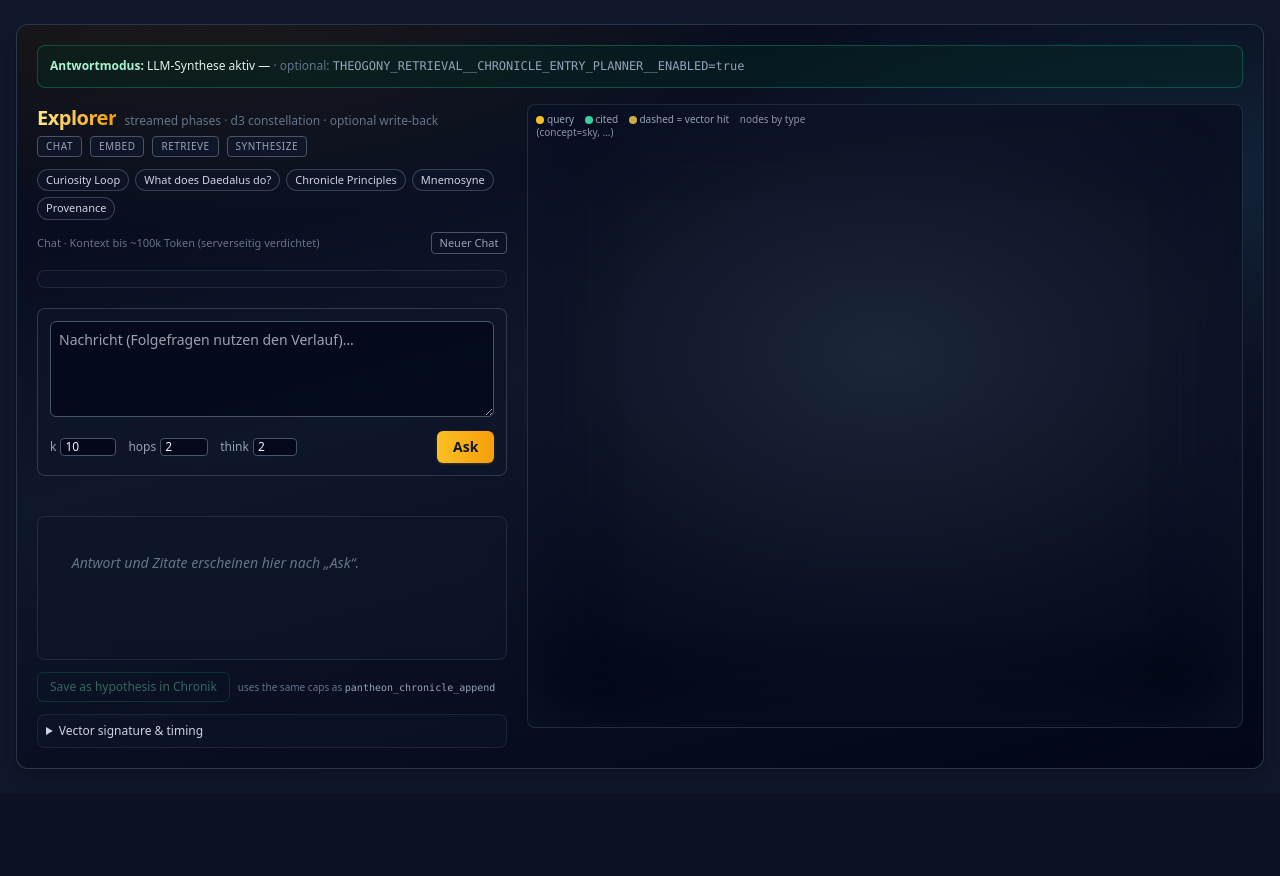
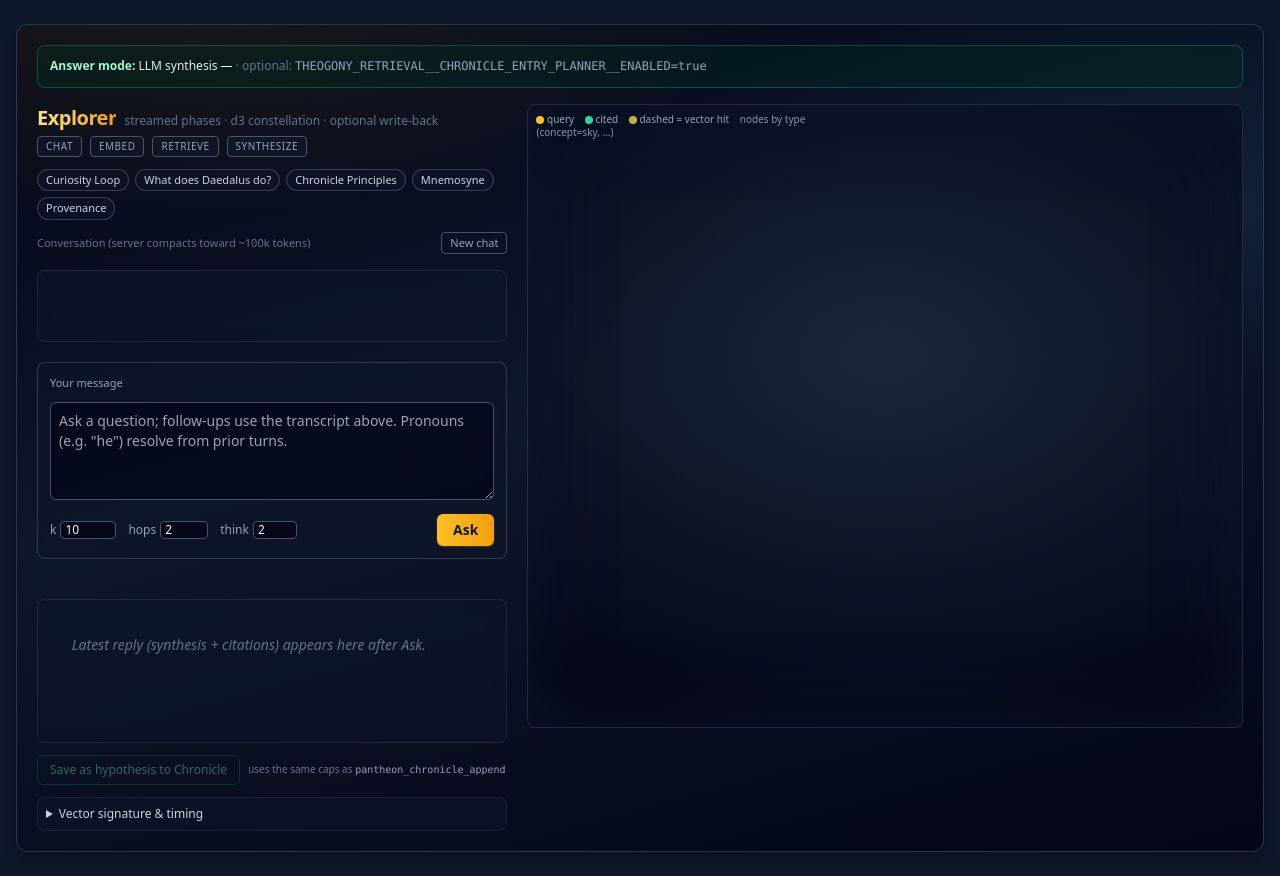
Before and after one commit to theogony-project/theogony, a Python web app: template src/theogony/cockpit/templates/explorer.html in a window 1280 px wide. Shown: the part 45-921 px from the top of the page. Before the commit the page ends 814 px from the top, so only its background shows below. Run offline with Jinja, Linux system fonts and the light colour scheme; the template is opened without the code that fills it, so the values that code supplies are empty; some libraries are stand-ins or nearby versions.

Commit message:
fix: Explorer follow-up retrieval uses chat context; English UI
Why: pronouns in follow-ups were only passed to synthesis; embed and
chronicle entry planner still used the bare utterance, so seeds missed
the referent. compose_query_for_retrieval folds prior chat into the
retrieval string. Explorer templates/JS and the answer ribbon are
English. Synthesis prompt nudges pronoun resolution when chat context
is present.

Made-with: Cursor

```diff
--- a/src/theogony/cockpit/explorer.py
+++ b/src/theogony/cockpit/explorer.py
@@ -273,6 +273,7 @@ async def run_explorer_query(
             hops=hops_eff,
             thinking_max=thinking_eff,
             synthesis_conversation_context=chat_block,
+            retrieval_query_expansion=chat_block,
         )
     except Exception as exc:  # pragma: no cover - surfaced to UI
         log.exception("explorer ask failed")
--- a/src/theogony/cockpit/static/js/explorer.js
+++ b/src/theogony/cockpit/static/js/explorer.js
@@ -87,7 +87,7 @@
           : "border-slate-600/50 bg-slate-900/60 text-slate-200 mr-4");
       const lab = document.createElement("div");
       lab.className = "text-[9px] uppercase tracking-wider text-slate-500 mb-0.5";
-      lab.textContent = isUser ? "Du" : "Chronik";
+      lab.textContent = isUser ? "You" : "Chronicle";
       const body = document.createElement("div");
       body.className = "whitespace-pre-wrap break-words leading-snug";
       body.textContent = t.content || "";
@@ -106,7 +106,7 @@
     lastPayload = null;
     if (answerEl) {
       answerEl.innerHTML =
-        '<span class="text-slate-500 italic">Neuer Chat — stelle die erste Frage.</span>';
+        '<span class="text-slate-500 italic">New chat — ask your first question.</span>';
     }
   }
 
@@ -355,7 +355,7 @@
 
   function renderAnswerProse(text) {
     if (!text) {
-      return "<span class='text-slate-500 italic'>(kein Antworttext)</span>";
+      return "<span class='text-slate-500 italic'>(no answer text)</span>";
     }
     const lines = text.split("\n");
     const html = lines
@@ -395,7 +395,7 @@
       })
       .join("");
     return `<div class="mt-3 pt-2 border-t border-slate-700/50">
-              <div class="text-[10px] uppercase tracking-wider text-slate-500 mb-1.5">Zitate</div>
+              <div class="text-[10px] uppercase tracking-wider text-slate-500 mb-1.5">Citations</div>
               <div class="flex flex-wrap gap-1.5">${chips}</div>
             </div>`;
   }
@@ -410,26 +410,26 @@
         retrieval.thinking_max != null && retrieval.thinking_max !== undefined
           ? retrieval.thinking_max
           : "?";
-      body = `Knoten pro Hop: ${nph.join(" → ")} · think≤${tm0}`;
+      body = `Nodes per hop: ${nph.join(" → ")} · think≤${tm0}`;
     } else {
       const stratNote =
         strat === "fixed_depth"
-          ? `Bei <code class="text-slate-400">fixed_depth</code> enthält der Report keine Liste „Knoten pro Hop“.`
-          : "Der Report liefert hier keine „Knoten pro Hop“-Liste.";
+          ? `With <code class="text-slate-400">fixed_depth</code> the report does not include a per-hop node list.`
+          : "No per-hop node list in this report.";
       const tm =
         retrieval.thinking_max != null && retrieval.thinking_max !== undefined
           ? retrieval.thinking_max
           : "?";
       body =
-        `Abruf-Parameter: maximal <strong>${hops}</strong> Hop(s), bis zu <strong>${tm}</strong> zusätzliche Denk-Runde(n) nach der ersten Synthese, Strategie <code class="text-slate-400">${strat}</code>. ` +
+        `Retrieval: up to <strong>${hops}</strong> hop(s), up to <strong>${tm}</strong> extra thinking round(s) after the first synthesis, strategy <code class="text-slate-400">${strat}</code>. ` +
         `${stratNote} ` +
-        `Die Zahl <strong>${hops}</strong> begrenzt die Suchtiefe im Store; der d3-Graph zeigt keine getrennte Schicht pro Hop-Stufe, sondern die Konstellation insgesamt.`;
+        `The hop count bounds graph depth in the store; the d3 view shows the merged constellation, not one ring per hop.`;
       const hn = Number(hops);
       if (Number.isFinite(hn) && hn > 1) {
         body += `<br><span class="text-slate-500 mt-1 inline-block">` +
-          `<strong>Grafik:</strong> Gestrichelte Linien = nur vom <strong>Query</strong> zu Treffern (eine Stern-Schicht). ` +
-          `Weitere Hops laufen im Substrat über <em>Kanten zwischen</em> Knoten; wenn die Konstellation <strong>0</strong> Graph-Kanten hat, ` +
-          `gibt es keinen zweiten sichtbaren „Hop-Ring“ — die Knoten liegen trotzdem im <strong>${hn}</strong>-Hop-Budget gefunden worden.</span>`;
+          `<strong>Graph:</strong> dashed links are only from the <strong>query</strong> to hits (one star layer). ` +
+          `Further hops use <em>edges between</em> nodes below; if the constellation has <strong>0</strong> graph edges, ` +
+          `you will not see a second “hop ring”, but nodes were still found within the <strong>${hn}</strong>-hop budget.</span>`;
       }
     }
     return `<div class="text-slate-400 text-xs mb-2 border-l-2 border-sky-600/55 pl-2 leading-snug">${body}</div>`;
@@ -453,12 +453,12 @@
     const isOffline = meta.mode === "offline_citations" || meta.stub_llm === true;
     const banner = isOffline
       ? `<div class="mb-2 rounded border border-sky-600/40 bg-sky-950/35 px-2 py-1.5 text-xs text-sky-100/95 leading-snug">
-           <strong>Offline-Antwort</strong> — Zitate sind echte Vektor-Treffer im Chronik-Seed.
-           Für Claude-Synthese: <code class="text-sky-200/90">ANTHROPIC_API_KEY</code> setzen und
-           <code class="text-sky-200/90">theogony cockpit serve</code> oder <code class="text-sky-200/90">theogony serve</code> neu starten.
+           <strong>Offline answer</strong> — citations are real vector hits from the Chronicle seed.
+           For Claude synthesis: set <code class="text-sky-200/90">ANTHROPIC_API_KEY</code> and restart
+           <code class="text-sky-200/90">theogony cockpit serve</code> or <code class="text-sky-200/90">theogony serve</code>.
          </div>`
       : `<div class="mb-2 rounded border border-emerald-600/45 bg-emerald-950/30 px-2 py-1.5 text-xs text-emerald-100/95 leading-snug">
-           <strong>LLM-Synthese</strong> — Provider <code class="text-emerald-200/90">${escapeHtml(meta.llm_provider || "?")}</code>
+           <strong>LLM synthesis</strong> — provider <code class="text-emerald-200/90">${escapeHtml(meta.llm_provider || "?")}</code>
            ${meta.llm_model_id ? `· <code class="text-emerald-200/90">${escapeHtml(meta.llm_model_id)}</code>` : ""}
          </div>`;
     const gaps =
@@ -472,7 +472,7 @@
       (ep.used_llm_planner === true ||
         (Array.isArray(ep.sub_queries) && ep.sub_queries.length > 1))
         ? `<div class="text-xs mb-2 rounded border border-violet-600/40 bg-violet-950/30 px-2 py-1.5 text-violet-100/95 leading-snug">
-             <div class="font-semibold text-violet-200/95">Chronik-Einstieg</div>
+             <div class="font-semibold text-violet-200/95">Chronicle entry</div>
              <div class="text-slate-400 mt-1 text-[10px] font-mono break-words">
                ${(ep.sub_queries || []).map((s) => escapeHtml(s)).join(" · ")}
              </div>
@@ -483,7 +483,7 @@
              }
              ${
                ep.used_llm_planner
-                 ? `<div class="text-[10px] text-violet-300/80 mt-1">LLM hat Suchstrings gewählt (${ep.planner_duration_ms || 0} ms Planung in der Retrieve-Phase).</div>`
+                 ? `<div class="text-[10px] text-violet-300/80 mt-1">LLM chose search strings (${ep.planner_duration_ms || 0} ms planning in retrieve).</div>`
                  : ""
              }
            </div>`
@@ -496,7 +496,7 @@
       entryPlanHtml +
       gaps +
       `<div class="mt-2 border-t border-slate-600/45 pt-2">` +
-      `<div class="text-[10px] uppercase tracking-wider text-slate-500 mb-1">Antwort (Synthese)</div>` +
+      `<div class="text-[10px] uppercase tracking-wider text-slate-500 mb-1">Answer (synthesis)</div>` +
       `<div class="text-slate-100 text-sm">${proseHtml}</div>` +
       chips +
       `</div>`;
@@ -548,7 +548,7 @@
     const priorForApi = chatTurns.map((t) => ({ role: t.role, content: t.content }));
     resetPhases();
     setStatus("connecting…");
-    answerEl.innerHTML = `<span class="text-slate-500">Listening to the Chronik…</span>`;
+    answerEl.innerHTML = `<span class="text-slate-500">Querying the Chronicle…</span>`;
     clearGraph();
     lastPayload = null;
     let resp;
@@ -634,7 +634,7 @@
       (ans.trim() && q ? "\n\n—\n\n" : "") +
       (q ? `Question:\n${q}` : "");
     const title = (q.length > 80 ? q.slice(0, 77) + "…" : q) || "Explorer hypothesis";
-    setStatus("writing to Chronik…");
+    setStatus("writing to Chronicle…");
     let resp;
     try {
       resp = await fetch("/cockpit/api/chronicle-append", {
--- a/src/theogony/cockpit/templates/explorer.html
+++ b/src/theogony/cockpit/templates/explorer.html
@@ -11,18 +11,18 @@
             {% if explorer_llm_stub %}border-sky-600/45 bg-sky-950/45 text-sky-100/95
             {% else %}border-emerald-600/45 bg-emerald-950/40 text-emerald-50/95{% endif %}">
   {% if explorer_llm_stub %}
-    <strong class="text-sky-200">Antwortmodus:</strong>
-    Offline — Zitate aus dem Chronik-Seed (Stub-LLM).
+    <strong class="text-sky-200">Answer mode:</strong>
+    Offline — citations from the Chronicle seed (stub LLM).
     <span class="block sm:inline sm:ml-1 text-sky-200/85">
-      Für <strong>Claude</strong>-Prosa: <code class="text-sky-100/90">export ANTHROPIC_API_KEY=...</code>
-      (optional <code class="text-sky-100/90">THEOGONY_LLM__MODEL_ID=claude-sonnet-4-6</code>), dann Server neu starten.
+      For <strong>Claude</strong> prose: <code class="text-sky-100/90">export ANTHROPIC_API_KEY=...</code>
+      (optional <code class="text-sky-100/90">THEOGONY_LLM__MODEL_ID=claude-sonnet-4-6</code>), then restart the server.
     </span>
   {% else %}
-    <strong class="text-emerald-200">Antwortmodus:</strong>
-    LLM-Synthese aktiv —
+    <strong class="text-emerald-200">Answer mode:</strong>
+    LLM synthesis —
     <code class="text-emerald-100/90 font-mono text-[11px]">{{ explorer_llm_label }}</code>
     {% if settings.retrieval.chronicle_entry_planner.enabled %}
-      <span class="text-emerald-200/80"> · Chronik-Einstieg (Planner) an</span>
+      <span class="text-emerald-200/80"> · Chronicle entry planner on</span>
     {% else %}
       <span class="text-slate-500"> · optional: <code class="text-slate-400">THEOGONY_RETRIEVAL__CHRONICLE_ENTRY_PLANNER__ENABLED=true</code></span>
     {% endif %}
@@ -70,21 +70,22 @@
     </div>
 
     <div class="flex items-center justify-between gap-2 mb-1">
-      <span class="text-[11px] text-slate-500">Chat · Kontext bis ~100k Token (serverseitig verdichtet)</span>
+      <span class="text-[11px] text-slate-500">Conversation (server compacts toward ~100k tokens)</span>
       <button type="button" id="explorer-new-chat"
         class="text-[11px] px-2 py-0.5 rounded border border-slate-600 text-slate-400 hover:text-amber-200 hover:border-amber-500/40 transition">
-        Neuer Chat
+        New chat
       </button>
     </div>
     <div id="explorer-chat-log"
-      class="explorer-glass rounded-lg border border-slate-700/50 p-2 max-h-52 overflow-y-auto text-xs text-slate-300 mb-2 space-y-2">
+      class="explorer-glass rounded-lg border border-slate-700/50 p-2 max-h-64 min-h-[4.5rem] overflow-y-auto text-xs text-slate-300 mb-2 space-y-2">
     </div>
 
     <form id="explorer-form" class="explorer-glass rounded-lg border border-slate-600/60 p-3 space-y-2">
-      <textarea id="explorer-q"
-        class="w-full h-24 bg-slate-950/70 border border-slate-600 rounded-md p-2 text-sm text-slate-100
+      <label for="explorer-q" class="block text-[11px] font-medium text-slate-400 mb-0.5">Your message</label>
+      <textarea id="explorer-q" rows="4"
+        class="w-full min-h-[5.5rem] bg-slate-950/70 border border-slate-600 rounded-md p-2 text-sm text-slate-100
                focus:outline-none focus:ring-1 focus:ring-amber-400/70 focus:border-amber-400/50"
-        placeholder="Nachricht (Folgefragen nutzen den Verlauf)…"
+        placeholder="Ask a question; follow-ups use the transcript above. Pronouns (e.g. &quot;he&quot;) resolve from prior turns."
         maxlength="1000"></textarea>
       <div class="flex flex-wrap items-center gap-3 text-xs text-slate-400">
         <label class="flex items-center gap-1">k
@@ -93,7 +94,7 @@
         <label class="flex items-center gap-1">hops
           <input id="explorer-hops" type="number" value="2" min="0" max="3"
             class="w-12 bg-slate-950/80 border border-slate-600 rounded px-1 text-slate-100"></label>
-        <label class="flex items-center gap-1" title="Extra Chronik-Denk-Runden nach erster Synthese (0–8); der Planner kann früh stoppen.">
+        <label class="flex items-center gap-1" title="Extra post-synthesis &quot;thinking&quot; rounds (0–8); planner may stop early.">
           think
           <input id="explorer-thinking-max" type="number" value="2" min="0" max="8"
             class="w-11 bg-slate-950/80 border border-slate-600 rounded px-1 text-slate-100"></label>
@@ -109,14 +110,14 @@
     <article id="explorer-answer"
       class="explorer-glass rounded-lg border border-slate-700/50 p-3 text-sm leading-relaxed
              whitespace-pre-wrap text-slate-200 min-h-[9rem]">
-      <span class="text-slate-500 italic">Antwort und Zitate erscheinen hier nach „Ask“.</span>
+      <span class="text-slate-500 italic">Latest reply (synthesis + citations) appears here after Ask.</span>
     </article>
 
     <div class="flex flex-wrap gap-2">
       <button type="button" id="explorer-save"
         class="px-3 py-1.5 rounded-md border border-emerald-500/50 text-emerald-300 text-xs font-medium
                hover:bg-emerald-500/10 hover:border-emerald-400 transition">
-        Save as hypothesis in Chronik
+        Save as hypothesis to Chronicle
       </button>
       <span class="text-[10px] text-slate-500 self-center">uses the same caps as <code class="text-slate-400">pantheon_chronicle_append</code></span>
     </div>
--- a/src/theogony/retrieval/synthesize.py
+++ b/src/theogony/retrieval/synthesize.py
@@ -302,7 +302,8 @@ class AnswerSynthesizer:
             convo = (
                 "Prior conversation (reference only; every factual claim you cite "
                 "must still use [AKA-…] ids from the Constellation below, not from "
-                "this dialogue):\n\n"
+                "this dialogue). Use it to resolve pronouns (he/she/they/it) and "
+                "implicit references when reading the User query line below.\n\n"
                 f"{conversation_context.strip()}\n\n---\n\n"
             )
         return (
```
Also changed, not shown: src/theogony/retrieval/pipeline.py (+34 -4 lines), tests/cockpit/test_explorer.py (+1 -1 lines), tests/test_retrieval_compose_query.py (added, +28 -0 lines).
